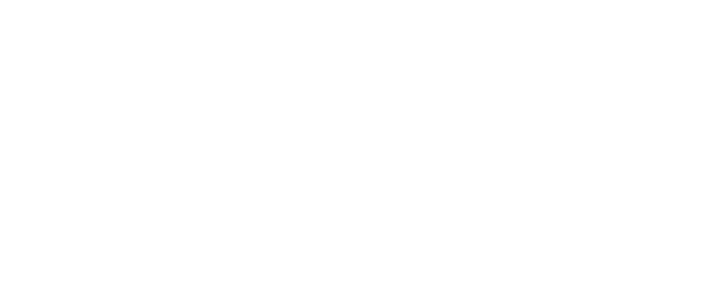
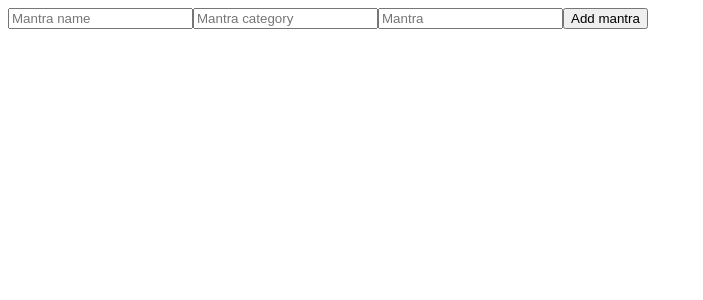
Before and after one commit to Kristina2882/mantra-app, a React (Create React App) app in the folder mantra-ui/: page / in a window 1280 px wide. Shown: the top 300 px of the page, without its empty margins (0-703 px from the left). Built offline with nearby package versions, Linux system fonts and the light colour scheme.

Commit message:
Added mantra-add-form

```diff
--- a/mantra-ui/src/App.tsx
+++ b/mantra-ui/src/App.tsx
@@ -3,9 +3,29 @@
 
 function App() {
   return (
-    <div className="App">
+    <React.Fragment>
+    <div className="AppContainer">
+      <form className='add-mantra-form'>
+        <input required
+        name='mantra-name'
+        type='text'
+        placeholder='Mantra name'
+        />
+        <input required
+        name='mantra-cat'
+        type='text'
+        placeholder='Mantra category'
+        />
+        <input required
+        name='mantra-content'
+        type='textarea'
+        placeholder='Mantra'
+        />
+        <button type='submit' className='add-btn'>Add mantra</button>
+      </form>
 
     </div>
+    </React.Fragment>
   );
 }
 
```
